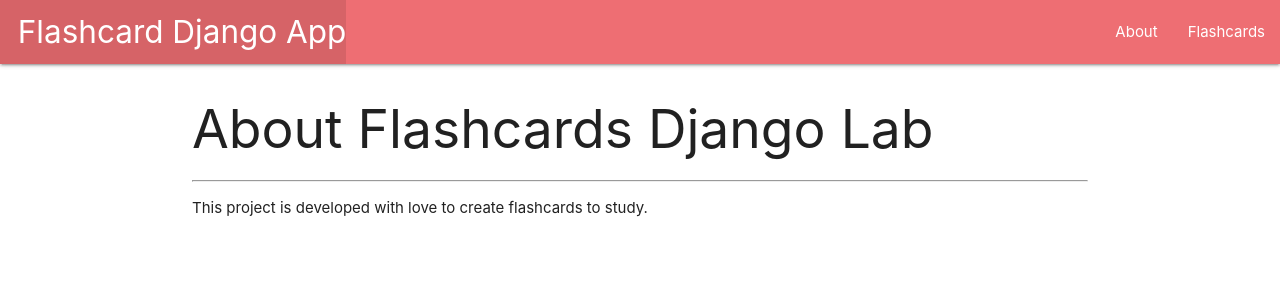
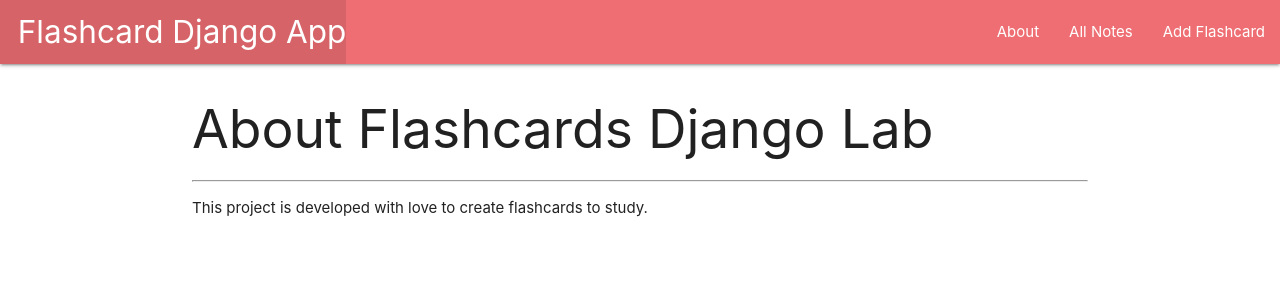
Before and after one commit to parvinfrzd/django-flash-cards, a Django app: page /about/ in a window 1280 px wide. Shown: the top 300 px of the page. Run offline with Django 4.2, Linux system fonts and the light colour scheme.

Commit message:
modify UIs

```diff
--- a/django_flashcards/flashcards/templates/partials/base.html
+++ b/django_flashcards/flashcards/templates/partials/base.html
@@ -18,7 +18,9 @@
         </ul>
         <ul class="right">
           <li><a href="/about">About</a></li>
-          <li><a href="/flashcards">Flashcards</a></li>
+          <li><a href="/flashcards">All Notes</a></li>
+          <li><a href="/new">Add Flashcard</a></li>
+
         </ul>
       </div>
     </nav>
```
Also changed, not shown: django_flashcards/flashcards/templates/flashcards/new.html (added).
